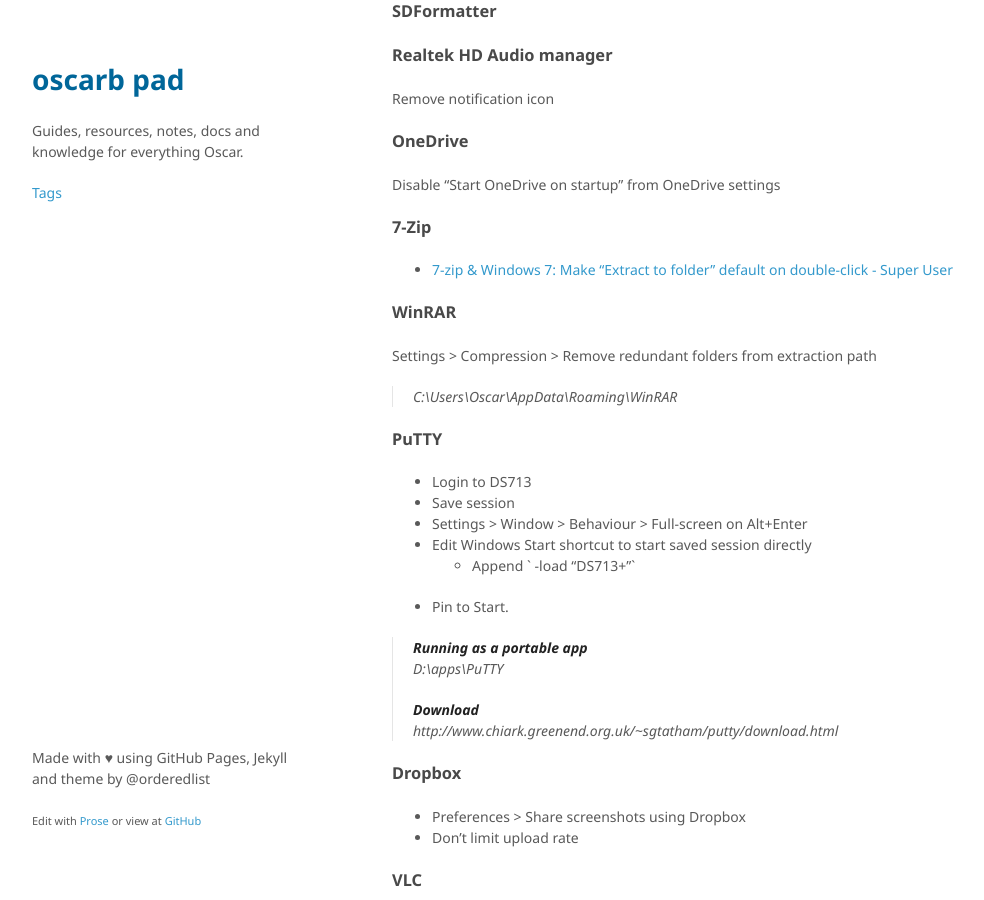
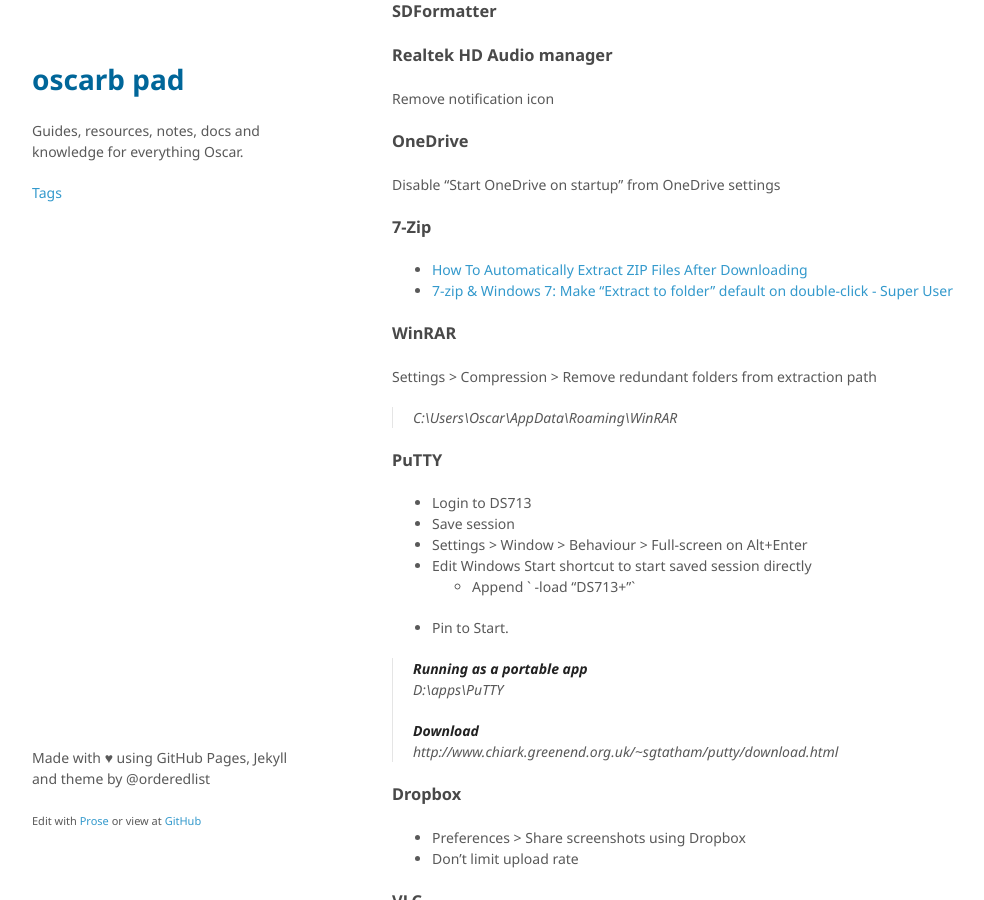
Before and after one commit to oscarb/pad, a Jekyll site: the page built from _docs/windows-10-essentials.md, in a window 1280 px wide and 900 px high, scrolled down 4334 px. Shown: the whole window, without its empty margins (128-1112 px from the left). Built offline with Jekyll 4.4.1, drawn with Linux system fonts in a browser that asks for light colours.

Commit message:
Updated windows-10-essentials.md

```diff
--- a/_docs/windows-10-essentials.md
+++ b/_docs/windows-10-essentials.md
@@ -159,6 +159,7 @@ Disable "Start OneDrive on startup" from OneDrive settings
 
 ### 7-Zip
 
+* [How To Automatically Extract ZIP Files After Downloading](http://www.guidingtech.com/24662/automatically-extract-zip-files/)
 * [7-zip & Windows 7: Make "Extract to folder" default on double-click - Super User](http://superuser.com/questions/259353/7-zip-windows-7-make-extract-to-folder-default-on-double-click/447791#447791)
 
 ### WinRAR
```
